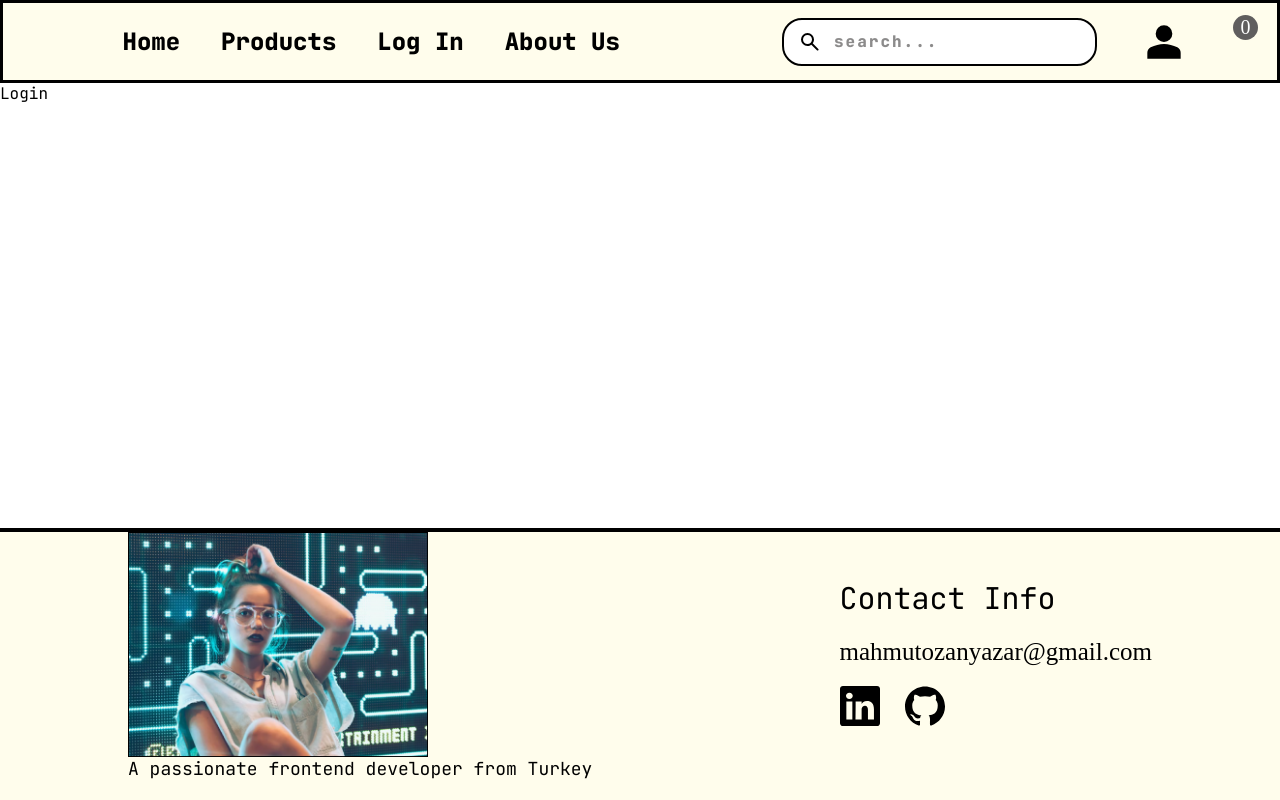
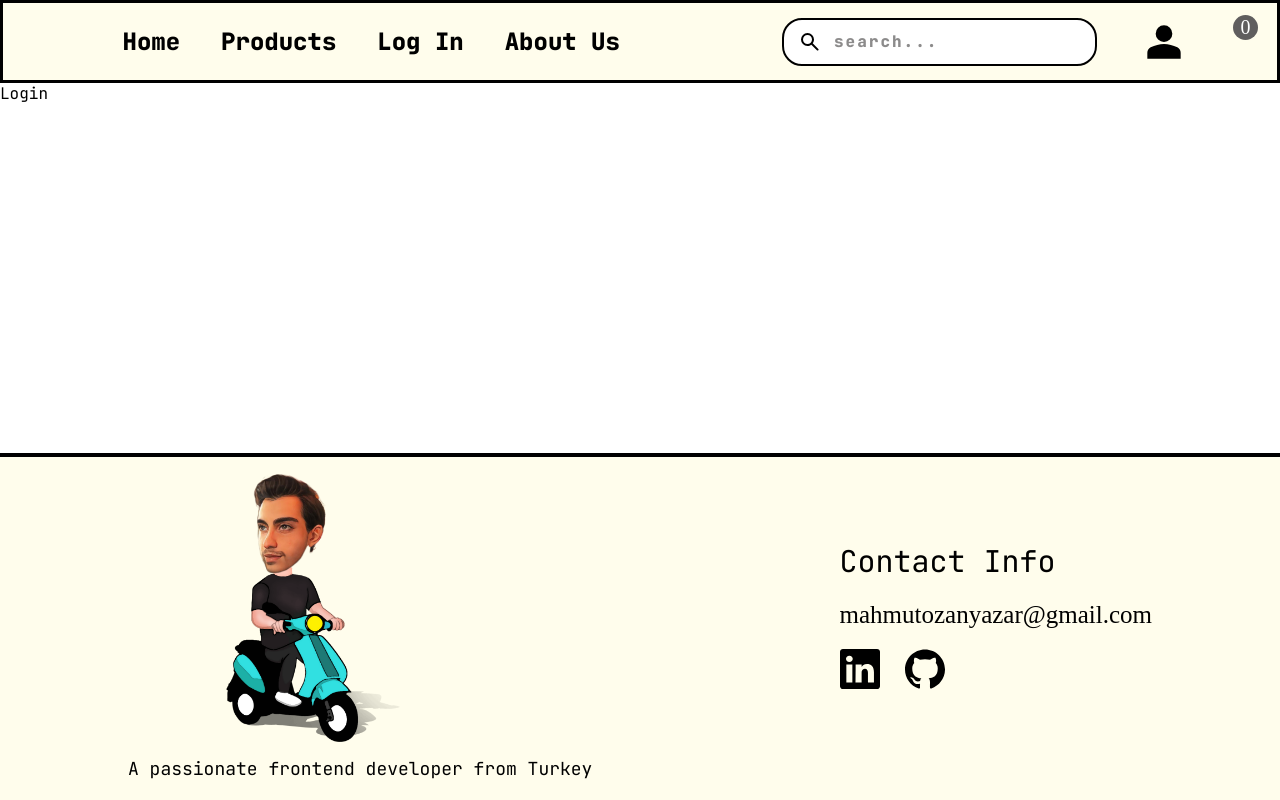
Before and after one commit to mozanyazar/React-e-commerce, a React (Vite) app: page /login in a window 1280 px wide. Built offline with nearby package versions, Linux system fonts and the light colour scheme; some icons are missing; a web font is replaced by a local one.

Commit message:
change pages folder structure

```diff
--- a/src/App.jsx
+++ b/src/App.jsx
@@ -5,7 +5,7 @@ import Footer from "./components/Footer/Footer";
 import Header from "./components/Header/Header";
 
 function App() {
-  const Home = React.lazy(() => import("./pages/Home"));
+  const Home = React.lazy(() => import("./pages/Home/Home"));
   const Login = React.lazy(() => import("./pages/Login"));
 
   return (
--- a/src/components/Footer/Footer.jsx
+++ b/src/components/Footer/Footer.jsx
@@ -3,7 +3,7 @@ import styles from "./Footer.module.scss";
 import { BsLinkedin } from "react-icons/bs";
 import { ImGithub } from "react-icons/im";
 
-import img1 from "../../assets/1.png";
+import img1 from "../../assets/avatar.png";
 
 const Footer = () => {
   return (
--- a/src/pagesStyles/Home.module.scss
+++ b/src/pages/Home/Home.module.scss
@@ -1,4 +1,4 @@
-@import "../index.scss";
+@import "../../index.scss";
 
 //home first-row
 .homeFirstRow {
```
Also changed, not shown: src/pages/Home/Home.jsx (renamed from src/pages/Home.jsx, +5 -5 lines).
